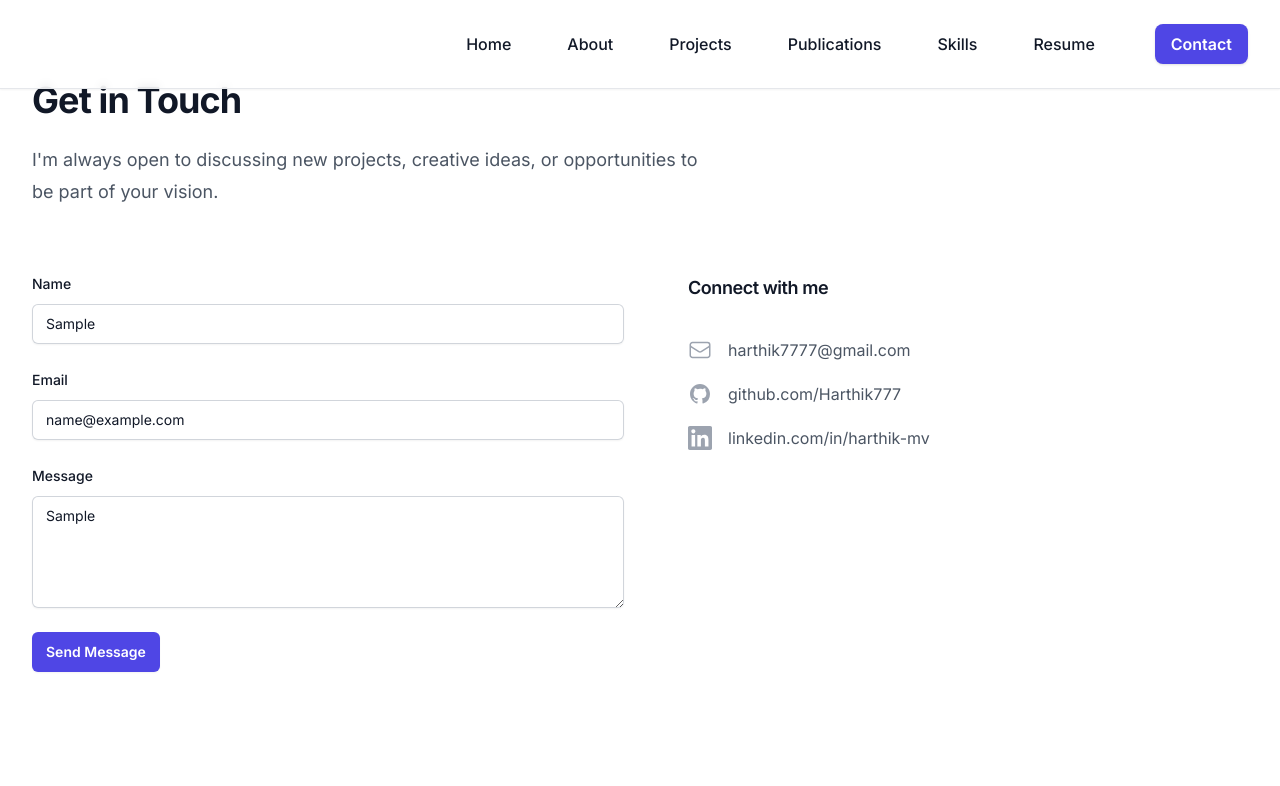
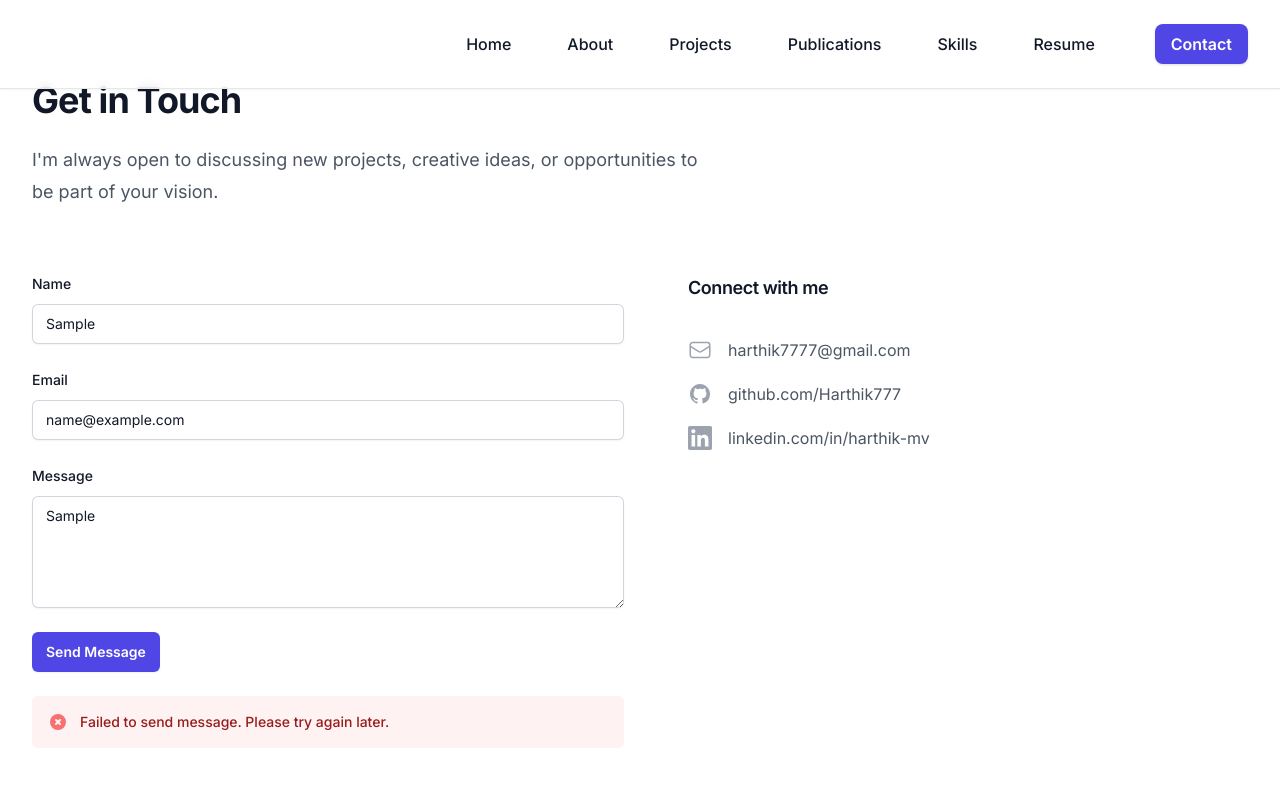
Before and after one commit to Harthik777/portfolio-website, a Next.js app: page /contact in a window 1280 px wide. Both pictures are taken after typing "Sample", "name@example.com", "Sample" into the empty fields and a click on the button "Send Message". Shown: the part 184-970 px from the top of the page. Built offline with nearby package versions, Linux system fonts and the light colour scheme.

Commit message:
Update contact form to use new Formspree endpoint

```diff
--- a/src/app/contact/page.tsx
+++ b/src/app/contact/page.tsx
@@ -3,24 +3,37 @@
 import { useState } from 'react';
 
 export default function Contact() {
-  const [formData, setFormData] = useState({
-    name: '',
-    email: '',
-    message: '',
-  });
+  const [status, setStatus] = useState<'idle' | 'loading' | 'success' | 'error'>('idle');
+  const [errorMessage, setErrorMessage] = useState('');
 
-  const handleSubmit = (e: React.FormEvent) => {
+  const handleSubmit = async (e: React.FormEvent<HTMLFormElement>) => {
     e.preventDefault();
-    // Handle form submission here
-    console.log('Form submitted:', formData);
-  };
+    setStatus('loading');
+    setErrorMessage('');
 
-  const handleChange = (e: React.ChangeEvent<HTMLInputElement | HTMLTextAreaElement>) => {
-    const { name, value } = e.target;
-    setFormData(prev => ({
-      ...prev,
-      [name]: value,
-    }));
+    const form = e.currentTarget;
+    const formData = new FormData(form);
+
+    try {
+      const response = await fetch('https://formspree.io/f/movdzaar', {
+        method: 'POST',
+        body: formData,
+        headers: {
+          'Accept': 'application/json'
+        }
+      });
+
+      if (response.ok) {
+        setStatus('success');
+        form.reset();
+      } else {
+        throw new Error('Failed to send message');
+      }
+    } catch (error) {
+      setStatus('error');
+      setErrorMessage('Failed to send message. Please try again later.');
+      console.error('Error sending message:', error);
+    }
   };
 
   return (
@@ -37,7 +50,12 @@ export default function Contact() {
 
             <div className="mx-auto mt-16 grid max-w-2xl grid-cols-1 gap-8 lg:mx-0 lg:max-w-none lg:grid-cols-2">
               <div>
-                <form onSubmit={handleSubmit} className="space-y-6">
+                <form
+                  action="https://formspree.io/f/movdzaar"
+                  method="POST"
+                  onSubmit={handleSubmit}
+                  className="space-y-6"
+                >
                   <div>
                     <label htmlFor="name" className="block text-sm font-medium leading-6 text-gray-900 dark:text-white">
                       Name
@@ -47,10 +65,9 @@ export default function Contact() {
                         type="text"
                         name="name"
                         id="name"
-                        value={formData.name}
-                        onChange={handleChange}
                         className="block w-full rounded-md border-0 px-3.5 py-2 text-gray-900 dark:text-white shadow-sm ring-1 ring-inset ring-gray-300 dark:ring-gray-700 placeholder:text-gray-400 focus:ring-2 focus:ring-inset focus:ring-indigo-600 sm:text-sm sm:leading-6 bg-white dark:bg-gray-800"
                         required
+                        disabled={status === 'loading'}
                       />
                     </div>
                   </div>
@@ -64,10 +81,9 @@ export default function Contact() {
                         type="email"
                         name="email"
                         id="email"
-                        value={formData.email}
-                        onChange={handleChange}
                         className="block w-full rounded-md border-0 px-3.5 py-2 text-gray-900 dark:text-white shadow-sm ring-1 ring-inset ring-gray-300 dark:ring-gray-700 placeholder:text-gray-400 focus:ring-2 focus:ring-inset focus:ring-indigo-600 sm:text-sm sm:leading-6 bg-white dark:bg-gray-800"
                         required
+                        disabled={status === 'loading'}
                       />
                     </div>
                   </div>
@@ -81,10 +97,9 @@ export default function Contact() {
                         name="message"
                         id="message"
                         rows={4}
-                        value={formData.message}
-                        onChange={handleChange}
                         className="block w-full rounded-md border-0 px-3.5 py-2 text-gray-900 dark:text-white shadow-sm ring-1 ring-inset ring-gray-300 dark:ring-gray-700 placeholder:text-gray-400 focus:ring-2 focus:ring-inset focus:ring-indigo-600 sm:text-sm sm:leading-6 bg-white dark:bg-gray-800"
                         required
+                        disabled={status === 'loading'}
                       />
                     </div>
                   </div>
@@ -92,11 +107,46 @@ export default function Contact() {
                   <div>
                     <button
                       type="submit"
-                      className="rounded-md bg-indigo-600 px-3.5 py-2.5 text-center text-sm font-semibold text-white shadow-sm hover:bg-indigo-500 focus-visible:outline focus-visible:outline-2 focus-visible:outline-offset-2 focus-visible:outline-indigo-600"
+                      disabled={status === 'loading'}
+                      className="rounded-md bg-indigo-600 px-3.5 py-2.5 text-center text-sm font-semibold text-white shadow-sm hover:bg-indigo-500 focus-visible:outline focus-visible:outline-2 focus-visible:outline-offset-2 focus-visible:outline-indigo-600 disabled:opacity-50 disabled:cursor-not-allowed"
                     >
-                      Send Message
+                      {status === 'loading' ? 'Sending...' : 'Send Message'}
                     </button>
                   </div>
+
+                  {status === 'success' && (
+                    <div className="rounded-md bg-green-50 dark:bg-green-900/30 p-4">
+                      <div className="flex">
+                        <div className="flex-shrink-0">
+                          <svg className="h-5 w-5 text-green-400" viewBox="0 0 20 20" fill="currentColor">
+                            <path fillRule="evenodd" d="M10 18a8 8 0 100-16 8 8 0 000 16zm3.707-9.293a1 1 0 00-1.414-1.414L9 10.586 7.707 9.293a1 1 0 00-1.414 1.414l2 2a1 1 0 001.414 0l4-4z" clipRule="evenodd" />
+                          </svg>
+                        </div>
+                        <div className="ml-3">
+                          <p className="text-sm font-medium text-green-800 dark:text-green-200">
+                            Message sent successfully! I'll get back to you soon.
+                          </p>
+                        </div>
+                      </div>
+                    </div>
+                  )}
+
+                  {status === 'error' && (
+                    <div className="rounded-md bg-red-50 dark:bg-red-900/30 p-4">
+                      <div className="flex">
+                        <div className="flex-shrink-0">
+                          <svg className="h-5 w-5 text-red-400" viewBox="0 0 20 20" fill="currentColor">
+                            <path fillRule="evenodd" d="M10 18a8 8 0 100-16 8 8 0 000 16zM8.707 7.293a1 1 0 00-1.414 1.414L8.586 10l-1.293 1.293a1 1 0 101.414 1.414L10 11.414l1.293 1.293a1 1 0 001.414-1.414L11.414 10l1.293-1.293a1 1 0 00-1.414-1.414L10 8.586 8.707 7.293z" clipRule="evenodd" />
+                          </svg>
+                        </div>
+                        <div className="ml-3">
+                          <p className="text-sm font-medium text-red-800 dark:text-red-200">
+                            {errorMessage}
+                          </p>
+                        </div>
+                      </div>
+                    </div>
+                  )}
                 </form>
               </div>
 
```
